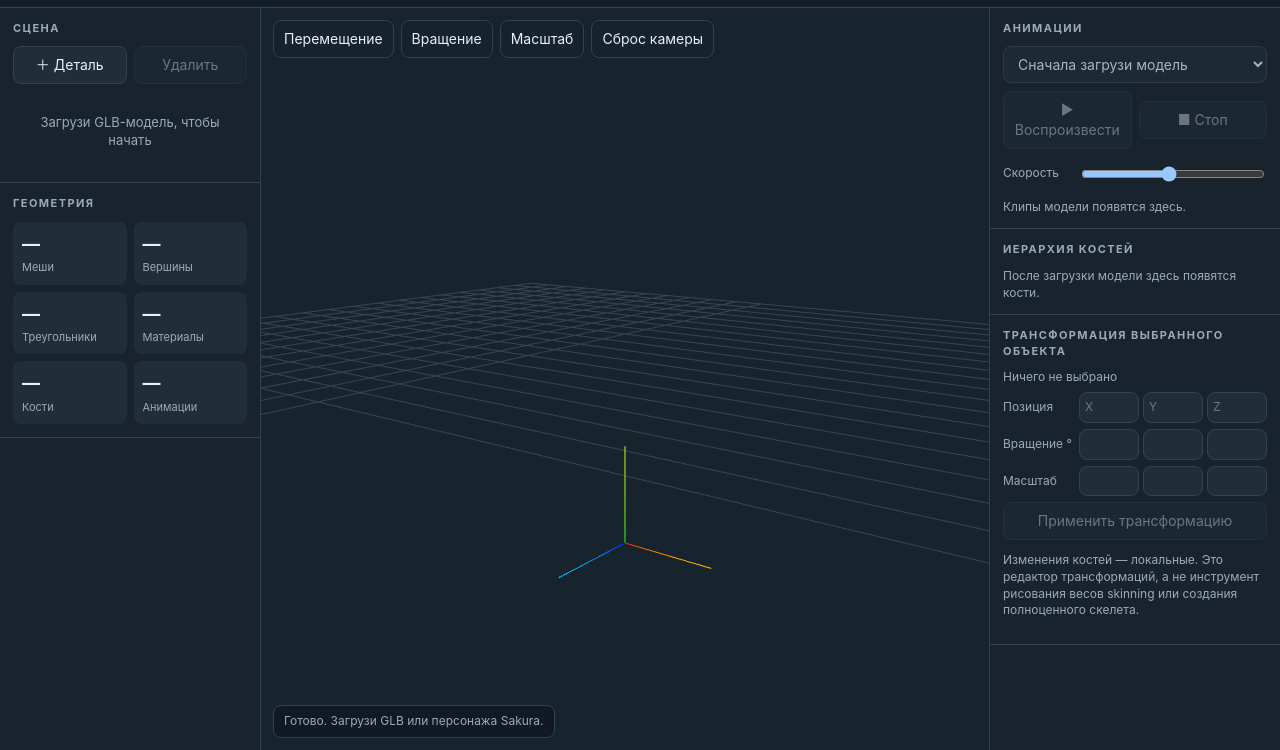
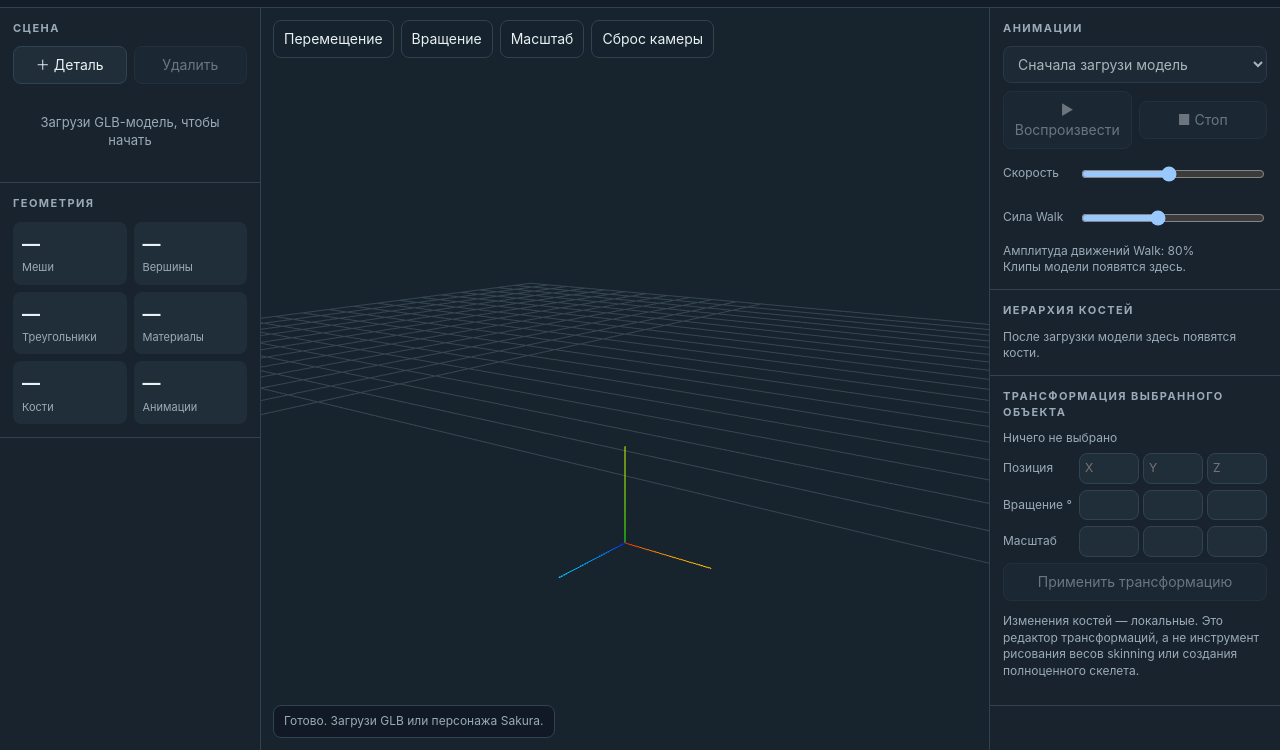
Before and after one commit to nikitastalin82-lang/-sakura-japanese-life-rpg, a website: page public/workbench/index.html in a window 1280 px wide. Shown: the part 50-800 px from the top of the page. Drawn offline with nearby package versions, Linux system fonts and the light colour scheme.

Commit message:
Add adjustable Walk motion strength in browser workbench

```diff
--- a/public/workbench/index.html
+++ b/public/workbench/index.html
@@ -39,7 +39,7 @@ aside{background:var(--panel);min-height:0;overflow:auto}.pane{padding:13px;bord
 </aside>
 <section id="viewport"><div class="overlay"><button id="move">Перемещение</button><button id="rotate">Вращение</button><button id="scale">Масштаб</button><button id="home">Сброс камеры</button></div><div id="status">Готово. Загрузи GLB или персонажа Sakura.</div></section>
 <aside class="right">
-<section class="pane"><h3>Анимации</h3><select id="clip" class="wide" disabled><option>Сначала загрузи модель</option></select><div class="row" style="margin-top:8px"><button id="play" disabled>▶ Воспроизвести</button><button id="stop" disabled>■ Стоп</button></div><div class="field"><label>Скорость</label><input id="speed" type="range" min=".1" max="2" value="1" step=".1"></div><div class="small" id="animInfo">Клипы модели появятся здесь.</div></section>
+<section class="pane"><h3>Анимации</h3><select id="clip" class="wide" disabled><option>Сначала загрузи модель</option></select><div class="row" style="margin-top:8px"><button id="play" disabled>▶ Воспроизвести</button><button id="stop" disabled>■ Стоп</button></div><div class="field"><label>Скорость</label><input id="speed" type="range" min=".1" max="2" value="1" step=".1"></div><div class="field"><label>Сила Walk</label><input id="walkStrength" type="range" min=".4" max="1.4" value=".8" step=".05"></div><div class="small" id="walkStrengthValue">Амплитуда движений Walk: 80%</div><div class="small" id="animInfo">Клипы модели появятся здесь.</div></section>
 <section class="pane"><h3>Иерархия костей</h3><div id="bones"><div class="small">После загрузки модели здесь появятся кости.</div></div></section>
 <section class="pane"><h3>Трансформация выбранного объекта</h3><div id="selectedName" class="small">Ничего не выбрано</div>
 <div class="field"><label>Позиция</label><div class="xyz"><input id="px" type="number" step=".01" placeholder="X"><input id="py" type="number" step=".01" placeholder="Y"><input id="pz" type="number" step=".01" placeholder="Z"></div></div>
@@ -81,6 +81,8 @@ function populateBones(){const el=$('bones');el.innerHTML='';let n=0;model.trave
 function refreshFields(){if(!selected){$('selectedName').textContent='Ничего не выбрано';$('apply').disabled=true;return}$('selectedName').textContent=(selected.isBone?'Кость: ':'Объект: ')+(selected.name||selected.type);const p=selected.position,r=selected.rotation,s=selected.scale;['px','py','pz'].forEach((id,i)=>$(id).value=p.getComponent(i).toFixed(3));['rx','ry','rz'].forEach((id,i)=>$(id).value=THREE.MathUtils.radToDeg(r.toArray()[i]).toFixed(1));['sx','sy','sz'].forEach((id,i)=>$(id).value=s.getComponent(i).toFixed(3));$('apply').disabled=false;document.querySelectorAll('#tree .item,#bones .item').forEach(b=>b.classList.toggle('active',b.title===(selected.name||selected.type)))}
 function select(o){selected=o;transform.attach(o);refreshFields()}
 function loadClips(list){clips=list||[];const sel=$('clip');sel.innerHTML='';clips.forEach((c,i)=>{const op=document.createElement('option');op.value=i;op.textContent=c.name||'Animation '+(i+1);sel.appendChild(op)});const has=clips.length>0;sel.disabled=!has;$('play').disabled=!has;$('stop').disabled=!has;$('animInfo').textContent=has?clips.map(c=>c.name||'Без имени').join(' · '):'В модели нет анимационных клипов.';if(has){mixer=new THREE.AnimationMixer(model);actions=clips.map(c=>mixer.clipAction(c));playClip(0)}}
+function adjustedWalkClip(clip){const strength=Number($('walkStrength').value);if(!/walk/i.test(clip.name||''))return clip;const copy=clip.clone();copy.tracks=clip.tracks.map(track=>{const t=track.clone(),values=t.values,baseSize=t.getValueSize(),base=Array.from(values.slice(0,baseSize));if(t.ValueTypeName==='quaternion'&&baseSize===4){const q0=new THREE.Quaternion(...base),inv=q0.clone().invert();for(let i=0;i<values.length;i+=4){const q=new THREE.Quaternion(values[i],values[i+1],values[i+2],values[i+3]);const delta=inv.clone().multiply(q);delta.slerp(new THREE.Quaternion(),1-strength);const out=q0.clone().multiply(delta);values[i]=out.x;values[i+1]=out.y;values[i+2]=out.z;values[i+3]=out.w}}else{for(let i=0;i<values.length;i++)values[i]=base[i%baseSize]+(values[i]-base[i%baseSize])*strength}return t});return copy}
+function rebuildActions(){if(!model||!clips.length)return;const wasPlaying=!!currentAction&&!currentAction.paused;const index=Math.max(0,Number($('clip').value)||0);if(mixer)mixer.stopAllAction();mixer=new THREE.AnimationMixer(model);actions=clips.map(c=>mixer.clipAction(adjustedWalkClip(c)));currentAction=null;if(wasPlaying)playClip(index)}
 function playClip(i){if(!mixer||!actions[i])return;if(currentAction)currentAction.fadeOut(.12);currentAction=actions[i];currentAction.reset().fadeIn(.12).play();currentAction.timeScale=Number($('speed').value);$('clip').value=String(i)}
 function acceptGLTF(gltf,label){clearModel();model=gltf.scene;scene.add(model);clips=gltf.animations||[];countModel(model,clips);populateTree();populateBones();loadClips(clips);selected=null;refreshFields();$('export').disabled=false;$('delete').disabled=false;const box=new THREE.Box3().setFromObject(model);const size=box.getSize(new THREE.Vector3()),center=box.getCenter(new THREE.Vector3());orbit.target.copy(center);const max=Math.max(size.x,size.y,size.z)||2;camera.position.copy(center).add(new THREE.Vector3(max*1.6,max*1.0,max*2.1));orbit.update();say(label+' загружена · '+$('meshes').textContent+' мешей · '+$('boneCount').textContent+' костей · '+clips.length+' анимаций');}
 function loadUrl(url,label){say('Загружаю '+label+'…');loader.load(url,g=>acceptGLTF(g,label),e=>{if(e.total)say('Загрузка: '+Math.round(e.loaded/e.total*100)+'%')},err=>{console.error(err);say('Ошибка загрузки. Проверь доступ к файлу и поддержку Draco. '+(err?.message||''))})}
@@ -89,7 +91,7 @@ $('file').onchange=e=>{const f=e.target.files?.[0];if(!f)return;const url=URL.cr
 $('move').onclick=()=>transform.setMode('translate');$('rotate').onclick=()=>transform.setMode('rotate');$('scale').onclick=()=>transform.setMode('scale');
 $('home').onclick=()=>{camera.position.set(3,2.1,4);orbit.target.set(0,1,0);orbit.update()};
 $('clip').onchange=()=>playClip(Number($('clip').value));$('play').onclick=()=>{if(currentAction)currentAction.paused=false;else playClip(Number($('clip').value)||0)};$('stop').onclick=()=>{if(currentAction){currentAction.stop();currentAction=null}};
-$('speed').oninput=()=>{if(currentAction)currentAction.timeScale=Number($('speed').value)};
+$('speed').oninput=()=>{if(currentAction)currentAction.timeScale=Number($('speed').value)};$('walkStrength').oninput=()=>{$('walkStrengthValue').textContent='Амплитуда движений Walk: '+Math.round(Number($('walkStrength').value)*100)+'%';const i=Number($('clip').value)||0;const playing=!!currentAction;if(mixer)mixer.stopAllAction();mixer=new THREE.AnimationMixer(model);actions=clips.map(c=>mixer.clipAction(adjustedWalkClip(c)));currentAction=null;if(playing)playClip(i)};
 $('apply').onclick=()=>{if(!selected)return;selected.position.set(Number($('px').value)||0,Number($('py').value)||0,Number($('pz').value)||0);selected.rotation.set(THREE.MathUtils.degToRad(Number($('rx').value)||0),THREE.MathUtils.degToRad(Number($('ry').value)||0),THREE.MathUtils.degToRad(Number($('rz').value)||0));selected.scale.set(Number($('sx').value)||1,Number($('sy').value)||1,Number($('sz').value)||1);selected.updateMatrix();selected.updateMatrixWorld(true);say('Трансформация применена')};
 $('addBox').onclick=()=>{if(!model){say('Сначала загрузи модель');return}const g=new THREE.BoxGeometry(.2,.2,.2),m=new THREE.MeshStandardMaterial({color:0xd78ca5,roughness:.55});const o=new THREE.Mesh(g,m);o.name='New_Part_'+(model.children.length+1);o.position.set(0,1,0);model.add(o);populateTree();select(o);countModel(model,clips);say('Добавлена новая деталь')};
 $('delete').onclick=()=>{if(!selected||selected===model)return;const parent=selected.parent;transform.detach();parent.remove(selected);selected=null;populateTree();populateBones();refreshFields();countModel(model,clips);$('delete').disabled=true;say('Объект удалён')};
```
